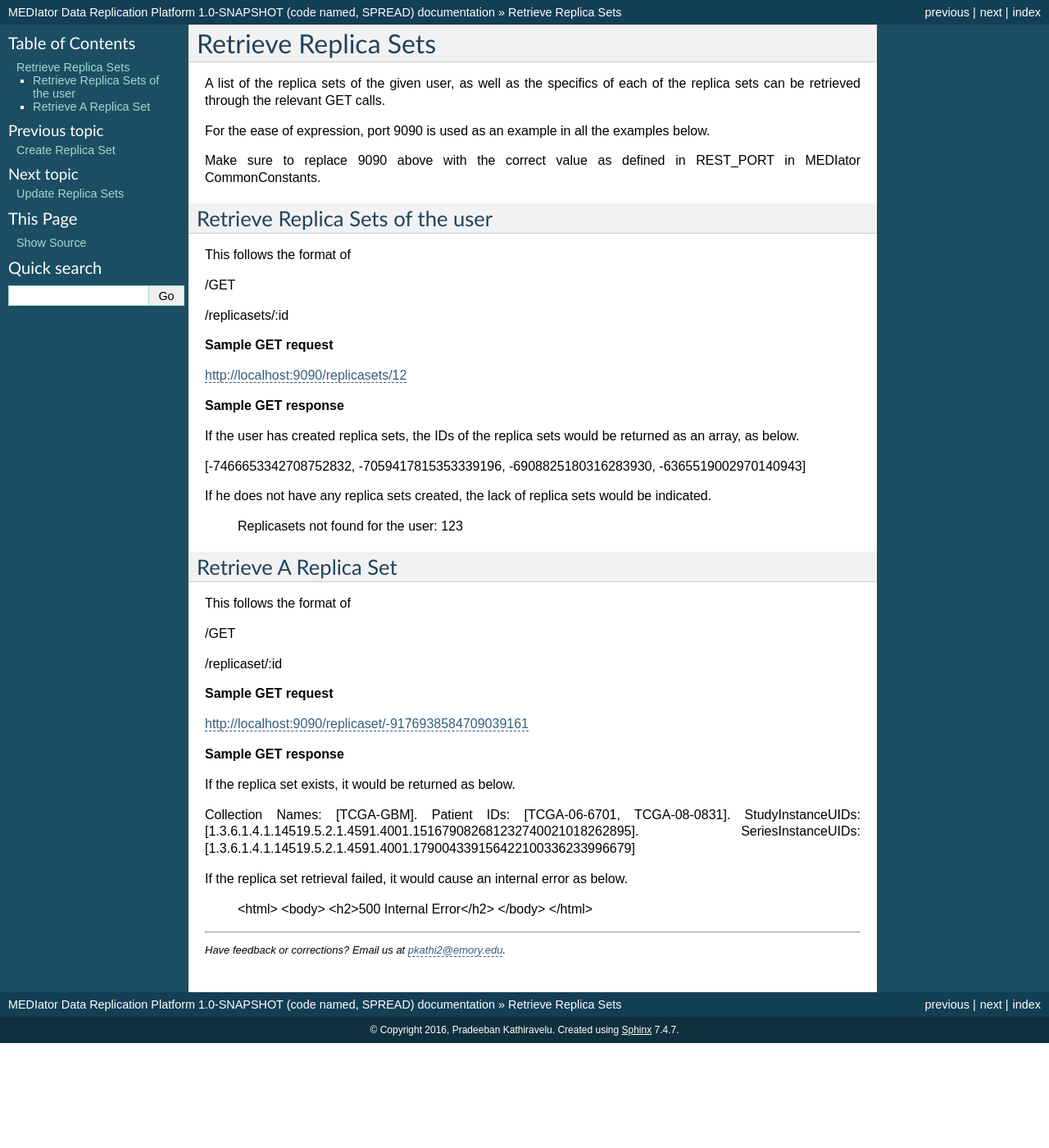
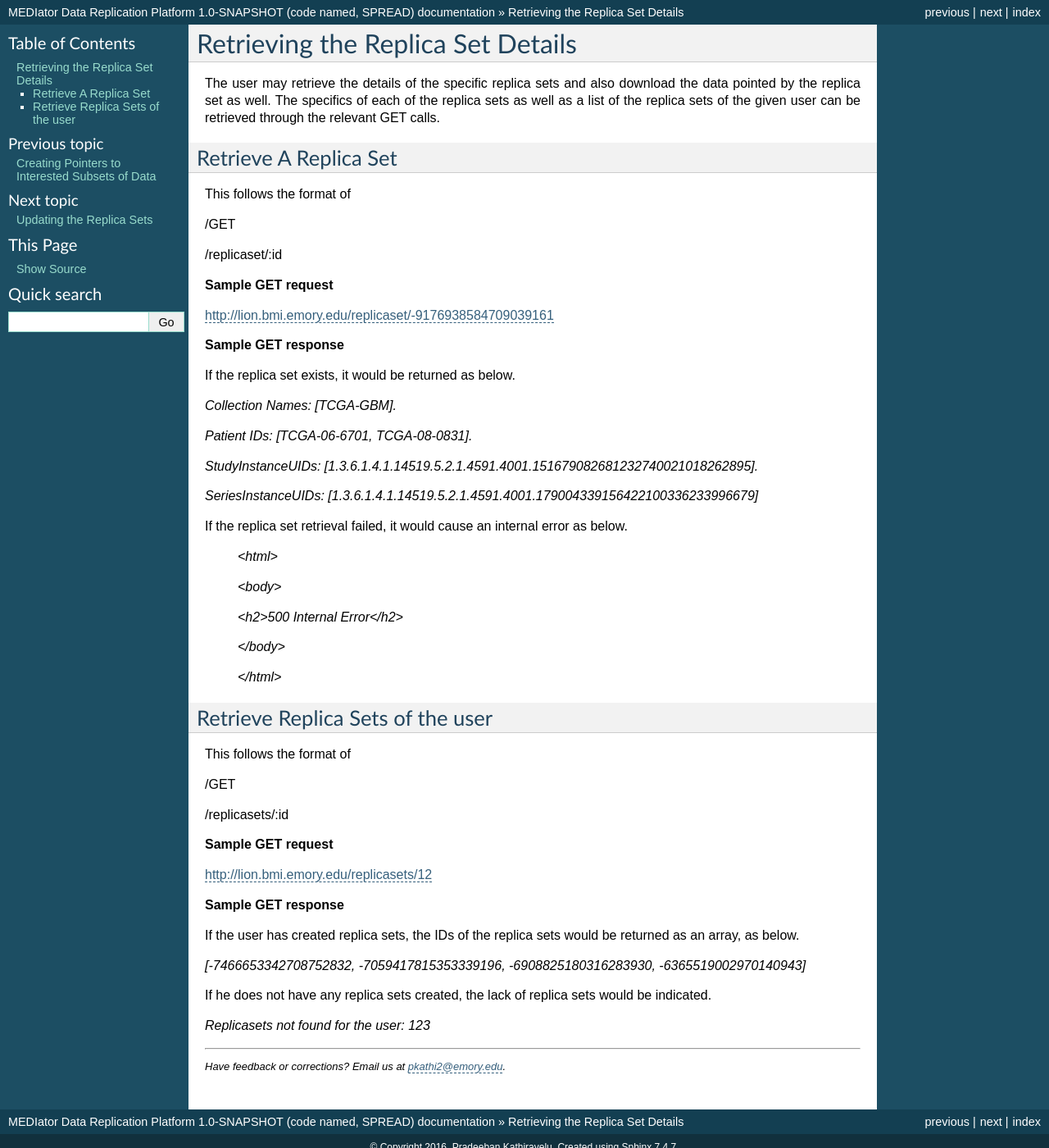
Before and after one commit to pradeeban/mediator, a Sphinx documentation site: the page built from docs/source/sections/restapi/Retrieve.rst, in a window 1280 px wide and 1400 px high. Shown: the whole window at 82% size. Built offline with Sphinx 7.4.7, drawn with Linux system fonts in a browser that asks for light colours.

Commit message:
Update the REST API documentation.

```diff
--- a/docs/source/sections/MEDIator-REST-API.rst
+++ b/docs/source/sections/MEDIator-REST-API.rst
@@ -60,3 +60,4 @@ RESTful Invocations of MEDIator
    restapi/Retrieve
    restapi/Update
    restapi/Delete
+   restapi/Other
--- a/docs/source/sections/restapi/Retrieve.rst
+++ b/docs/source/sections/restapi/Retrieve.rst
@@ -1,43 +1,10 @@
-*********************
-Retrieve Replica Sets
-*********************
+**********************************
+Retrieving the Replica Set Details
+**********************************
 
-A list of the replica sets of the given user, as well as the specifics of each of the replica sets can be retrieved
+The user may retrieve the details of the specific replica sets and also download the data pointed by the replica set as
+well. The specifics of each of the replica sets as well as a list of the replica sets of the given user can be retrieved
 through the relevant GET calls.
-
-
-For the ease of expression, port 9090 is used as an example in all the examples below.
-
-Make sure to replace 9090 above with the correct value as defined in REST_PORT in MEDIator CommonConstants.
-
-
-
-Retrieve Replica Sets of the user
-#################################
-
-This follows the format of
-
-/GET
-
-/replicasets/:id
-
-**Sample GET request**
-
-http://localhost:9090/replicasets/12
-
-
-**Sample GET response**
-
-If the user has created replica sets, the IDs of the replica sets would be returned as an array, as below.
-
-[-7466653342708752832, -7059417815353339196, -6908825180316283930, -6365519002970140943]
-
-
-If he does not have any replica sets created, the lack of replica sets would be indicated.
-
- Replicasets not found for the user: 123
-
-
 
 
 Retrieve A Replica Set
@@ -52,20 +19,55 @@ This follows the format of
 
 **Sample GET request**
 
-http://localhost:9090/replicaset/-9176938584709039161
+http://lion.bmi.emory.edu/replicaset/-9176938584709039161
 
 
 **Sample GET response**
 
 If the replica set exists, it would be returned as below.
 
-Collection Names: [TCGA-GBM]. Patient IDs: [TCGA-06-6701, TCGA-08-0831]. StudyInstanceUIDs: [1.3.6.1.4.1.14519.5.2.1.4591.4001.151679082681232740021018262895]. SeriesInstanceUIDs: [1.3.6.1.4.1.14519.5.2.1.4591.4001.179004339156422100336233996679]
+*Collection Names: [TCGA-GBM].*
+
+*Patient IDs: [TCGA-06-6701, TCGA-08-0831].*
+
+*StudyInstanceUIDs: [1.3.6.1.4.1.14519.5.2.1.4591.4001.151679082681232740021018262895].*
+
+*SeriesInstanceUIDs: [1.3.6.1.4.1.14519.5.2.1.4591.4001.179004339156422100336233996679]*
 
 
 If the replica set retrieval failed, it would cause an internal error as below.
 
-         <html>
-         <body>
-         <h2>500 Internal Error</h2>
-         </body>
-         </html>
+         *<html>*
+
+         *<body>*
+
+         *<h2>500 Internal Error</h2>*
+
+         *</body>*
+
+         *</html>*
+
+Retrieve Replica Sets of the user
+#################################
+
+This follows the format of
+
+/GET
+
+/replicasets/:id
+
+**Sample GET request**
+
+http://lion.bmi.emory.edu/replicasets/12
+
+
+**Sample GET response**
+
+If the user has created replica sets, the IDs of the replica sets would be returned as an array, as below.
+
+*[-7466653342708752832, -7059417815353339196, -6908825180316283930, -6365519002970140943]*
+
+
+If he does not have any replica sets created, the lack of replica sets would be indicated.
+
+*Replicasets not found for the user: 123*
```
Also changed, not shown: docs/source/index.rst (+16 -4 lines), docs/source/sections/restapi/Create.rst (+8 -12 lines), docs/source/sections/restapi/Delete.rst (+6 -11 lines), docs/source/sections/restapi/Other.rst (added, +24 -0 lines), docs/source/sections/restapi/Update.rst (+14 -11 lines), docs/source/mediator-tcia.png.
